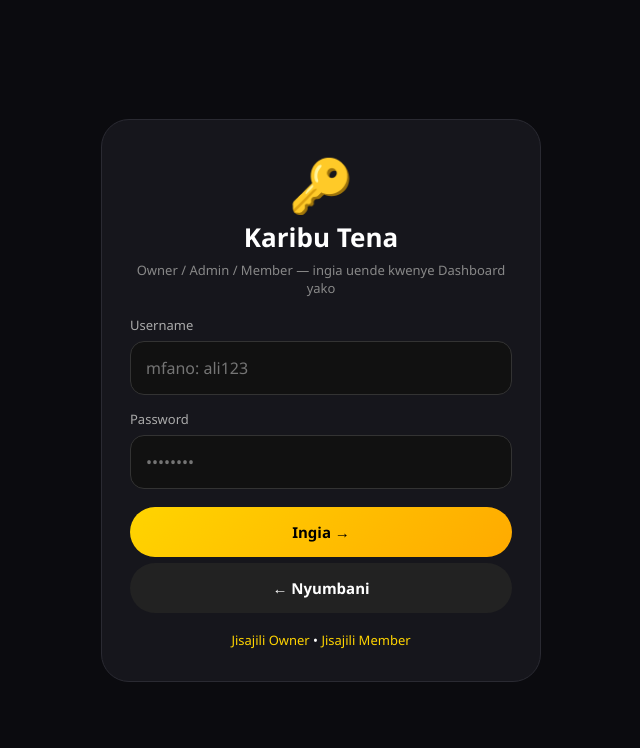
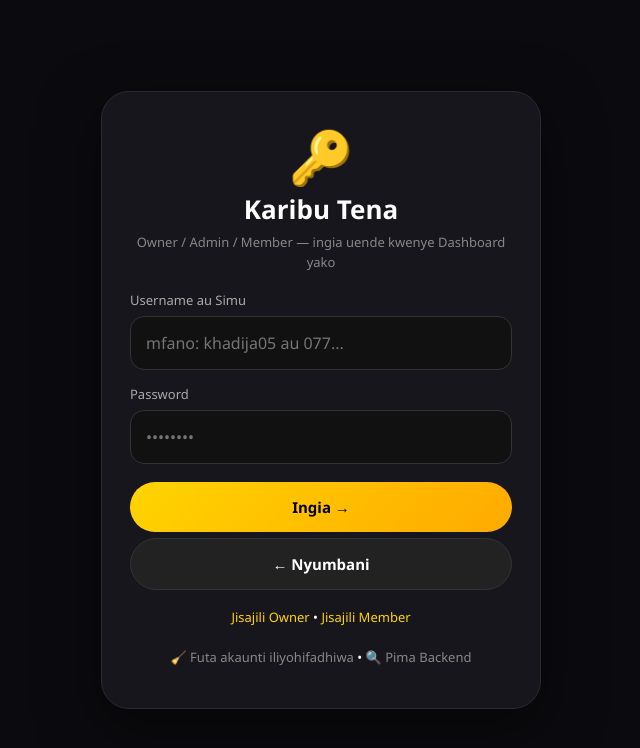
Before and after one commit to khadija05/gym_groups, a web app: page /login.html in a window 1280 px wide. Shown: the top 748 px of the page, without its empty margins (319-959 px from the left). Run offline with its HTML, style and script files only (its server is not run), Linux system fonts and the light colour scheme; data that the repository does not hold is empty.

Commit message:
Update login.html

```diff
--- a/src/main/resources/static/login.html
+++ b/src/main/resources/static/login.html
@@ -1,33 +1,57 @@
-<!DOCTYPE html><html lang="sw"><head><meta charset="UTF-8"><meta name="viewport" content="width=device-width,initial-scale=1"><title>Ingia - GYM</title>
+<!DOCTYPE html><html lang="sw"><head><meta charset="UTF-8"><meta name="viewport" content="width=device-width,initial-scale=1,maximum-scale=1"><title>Ingia - GYM Zanzibar</title>
 <style>
 *{box-sizing:border-box;margin:0;padding:0;font-family:'Segoe UI',system-ui}
 body{background:#0B0B0F;color:#fff;min-height:100vh;display:flex;align-items:center;justify-content:center;padding:14px}
-.box{width:100%;max-width:440px;background:#16161C;border:1px solid #2A2A32;padding:28px;border-radius:28px}
-h2{font-size:26px;text-align:center} .sub{text-align:center;color:#888;font-size:13px;margin:6px 0 16px}
+.box{width:100%;max-width:440px;background:#16161C;border:1px solid #2A2A32;padding:28px;border-radius:28px;box-shadow:0 20px 60px rgba(0,0,0,.5)}
+h2{font-size:clamp(22px,5vw,26px);text-align:center}.sub{text-align:center;color:#888;font-size:13px;margin:6px 0 16px;line-height:1.5}
 label{font-size:13px;color:#aaa}
 input{width:100%;padding:15px;border:1px solid #333;border-radius:14px;margin:6px 0 12px;background:#111;color:#fff;font-size:16px;outline:none}input:focus{border-color:#FFD400}
-.btn{width:100%;padding:15px;border:none;border-radius:999px;font-weight:800;cursor:pointer;font-size:15px;margin-top:6px}.btn-yellow{background:linear-gradient(135deg,#FFD400,#FFAA00);color:#000}.btn-dark{background:#222;color:#fff}
-.msg{padding:12px;border-radius:12px;font-size:13px;margin:10px 0;display:none;text-align:center}.msg.err{display:block;background:#FF2D0022;color:#FF6B6B;border:1px solid #FF2D00}
+.btn{width:100%;padding:15px;border:none;border-radius:999px;font-weight:800;cursor:pointer;font-size:15px;margin-top:6px}.btn-yellow{background:linear-gradient(135deg,#FFD400,#FFAA00);color:#000}.btn-dark{background:#222;color:#fff;border:1px solid #333}.btn:disabled{opacity:.6}
+.msg{padding:12px;border-radius:12px;font-size:13px;margin:10px 0;display:none;text-align:center;line-height:1.5;white-space:pre-line}.msg.err{display:block;background:#FF2D0022;color:#FF6B6B;border:1px solid #FF2D00}.msg.ok{display:block;background:#25D36622;color:#25D366;border:1px solid #25D366}
 .links{text-align:center;margin-top:14px;font-size:13px;line-height:2}.links a{color:#FFD400;text-decoration:none}
+.debug{margin-top:10px;font-size:11px;color:#666;text-align:center;word-break:break-all}
 @media(max-width:520px){body{padding:10px;align-items:flex-start}.box{padding:20px 16px;border-radius:22px;margin-top:20px}}
 </style></head><body>
 <div class="box"><div style="text-align:center;font-size:52px">🔑</div><h2>Karibu Tena</h2><p class="sub">Owner / Admin / Member — ingia uende kwenye Dashboard yako</p>
-<label>Username</label><input id="u" placeholder="mfano: ali123" autocomplete="username">
+<label>Username au Simu</label><input id="u" placeholder="mfano: khadija05 au 077..." autocomplete="username">
 <label>Password</label><input id="p" type="password" placeholder="••••••••" autocomplete="current-password">
 <div id="msg" class="msg"></div><button class="btn btn-yellow" id="btn" onclick="doLogin()">Ingia →</button>
 <button class="btn btn-dark" onclick="location.href='index.html'">← Nyumbani</button>
-<div class="links"><a href="owner.html">Jisajili Owner</a> • <a href="register-member.html">Jisajili Member</a></div></div>
+<div class="links"><a href="owner.html">Jisajili Owner</a> • <a href="register-member.html">Jisajili Member</a></div>
+<div class="links"><a href="#" onclick="clearAll();return false" style="color:#888">🧹 Futa akaunti iliyohifadhiwa</a> • <a href="test.html" style="color:#888">🔍 Pima Backend</a></div>
+<div id="debug" class="debug"></div></div>
 <script>
-const API_URL='https://gym-groups.onrender.com';
+const API_URL='';
+function showMsg(t,ok=false){let e=document.getElementById('msg');e.textContent=t;e.className='msg '+(ok?'ok':'err');}
+function clearAll(){localStorage.removeItem('gym_user');localStorage.removeItem('gym_token');showMsg('✅ Imefutwa. Sasa ingia upya.',true);}
 async function doLogin(){
-let b={username:document.getElementById('u').value.trim(),password:document.getElementById('p').value};
-if(!b.username||!b.password){let e=document.getElementById('msg');e.textContent='Jaza username na password';e.className='msg err';return;}
-document.getElementById('btn').textContent='⏳ Inaingia...';
-try{let r=await fetch(API_URL+'/api/auth/login',{method:'POST',headers:{'Content-Type':'application/json'},body:JSON.stringify(b)}); let d=await r.json();
-if(d.success){localStorage.setItem('gym_user',JSON.stringify(d)); location.href='dashboard.html';}
-else{let e=document.getElementById('msg');e.textContent='❌ '+d.message;e.className='msg err';}
-}catch(e){let el=document.getElementById('msg');el.textContent='❌ Backend haijapatikana, subiri 30s jaribu tena';el.className='msg err';}
-document.getElementById('btn').textContent='Ingia →';
+let u=document.getElementById('u').value.trim();
+let p=document.getElementById('p').value;
+if(!u||!p){showMsg('Jaza username na password');return;}
+let btn=document.getElementById('btn'); btn.disabled=true; btn.textContent='⏳ Inaingia...';
+document.getElementById('debug').textContent='';
+let isPhone=/^[0-9+]+$/.test(u);
+let b=isPhone?{phone:u,username:u,password:p}:{username:u,phone:u,password:p};
+try{
+let r=await fetch(API_URL+'/api/auth/login',{method:'POST',headers:{'Content-Type':'application/json'},body:JSON.stringify(b)});
+let d=await r.json();
+document.getElementById('debug').textContent='Backend: '+JSON.stringify(d).substring(0,250);
+if(d.success){
+  // REKEBISHA: Weka role iwe kubwa kila wakati ili Dashboard isikukatae
+  d.role=(d.role||'MEMBER').toUpperCase();
+  localStorage.setItem('gym_user',JSON.stringify(d));
+  localStorage.setItem('gym_token','logged-in-'+Date.now());
+  showMsg('✅ Karibu '+(d.name||d.username)+'! Inaelekea...',true);
+  setTimeout(()=>{ location.href='dashboard.html'; },800);
+  return;
+}
+if(d.error==='NOT_FOUND') showMsg('❌ Akaunti haipo kwa "'+u+'"\nJaribu Username EXACT uliyojisajilia nayo.\nMfano: khadija05 sio Khadija05');
+else if(d.error==='WRONG_PASSWORD') showMsg('❌ Password si sahihi kwa "'+u+'"');
+else if(d.error==='NOT_APPROVED') showMsg('⏳ Akaunti IPO lakini haijakubaliwa.\nWewe ni Owner? Tutakuingiza tu kwenye Dashboard ukajikubali mwenyewe.');
+else if(d.error==='LOCKED'||d.error==='EXPIRED') showMsg('🔒 '+(d.message||'Akaunti imefungwa / muda umeisha.'));
+else showMsg('❌ '+(d.message||d.error||'Imeshindikana'));
+}catch(e){showMsg('❌ Backend haijapatikana, subiri 30s jaribu tena\n'+e.message);}
+btn.disabled=false; btn.textContent='Ingia →';
 }
 document.getElementById('p').addEventListener('keypress',e=>{if(e.key==='Enter')doLogin();});
 </script></body></html>
```
